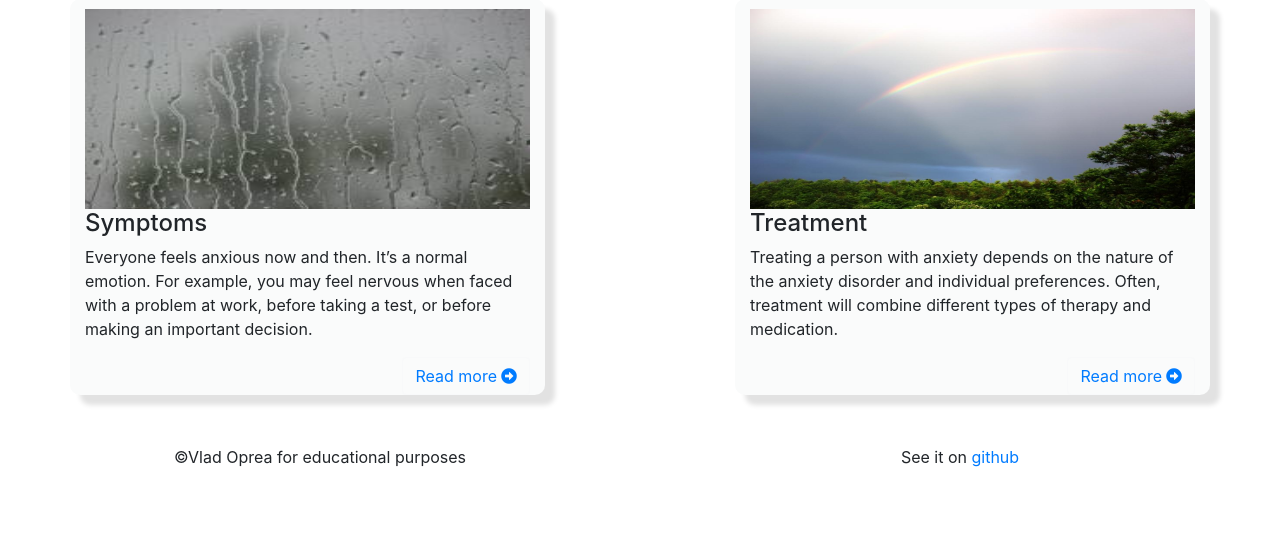
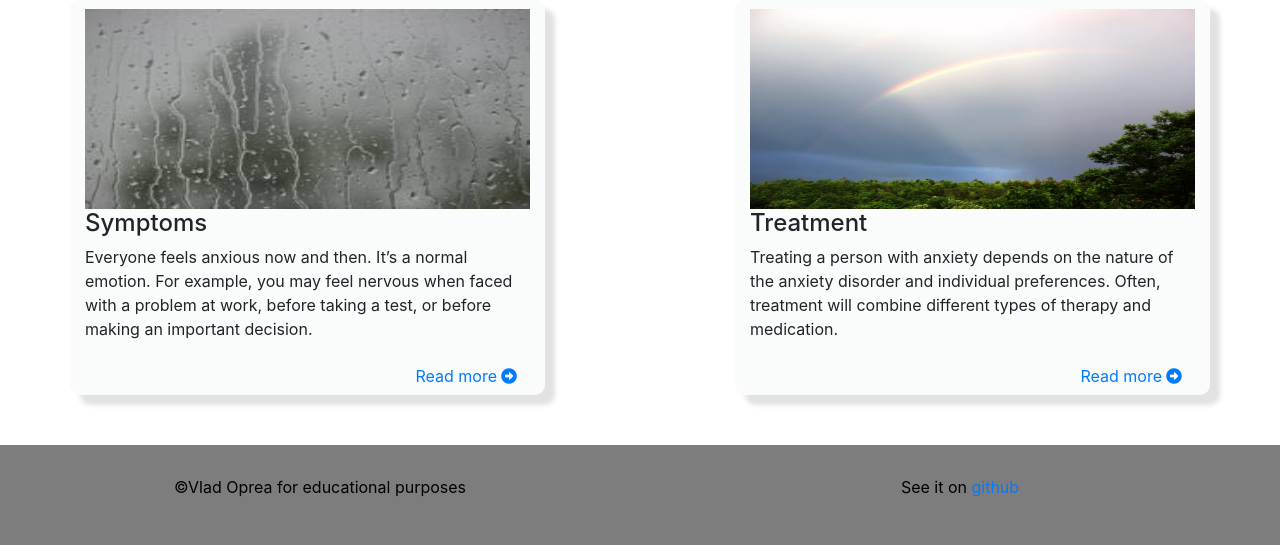
Before and after one commit to vladoprea/anxiety-treatment, a Flask app: page / in a window 1280 px wide. Shown: the part 735-1280 px from the top of the page. Before the commit the page ends 1202 px from the top, so only its background shows below. Run offline with Flask 2, Linux system fonts and the light colour scheme; some libraries are stand-ins or nearby versions.

Commit message:
Add content

```diff
--- a/templates/includes/_footer.html
+++ b/templates/includes/_footer.html
@@ -1,5 +1,5 @@
-<footer class="container-fluid ">
-    <div class="row footer-bg">
+<footer class="container-fluid">
+    <div class="row footer">
         <div class="col-md-6 order-sm-2 align-self-center text-center">
             <p>See it on <a href="https://github.com/vladoprea/my-first-website">github</a></p>
         </div>
```
